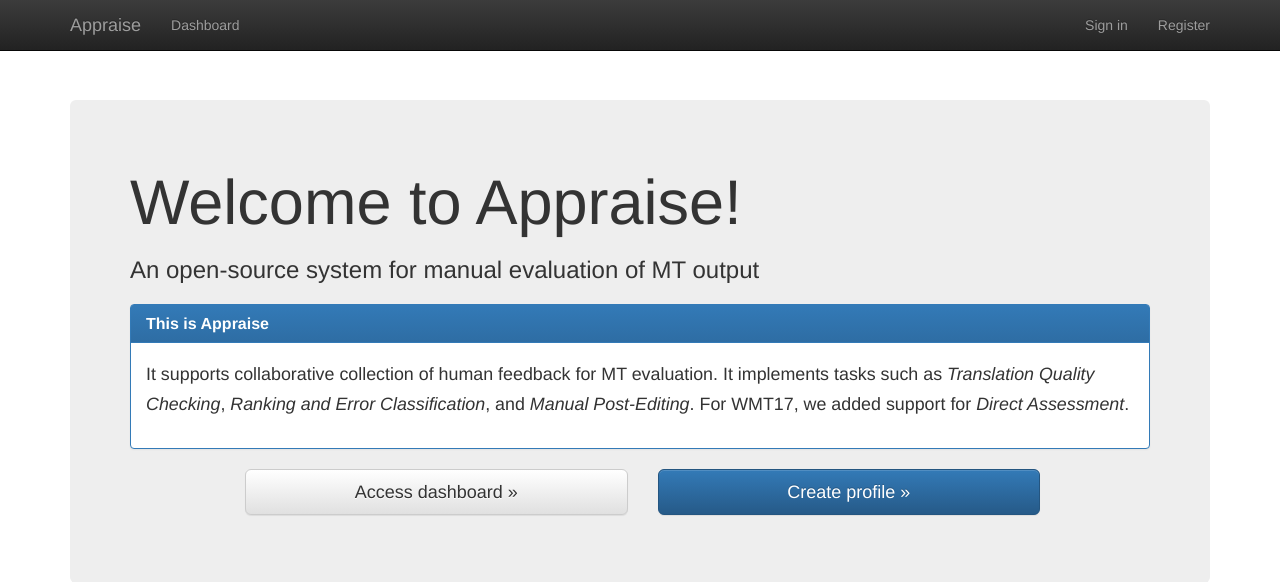
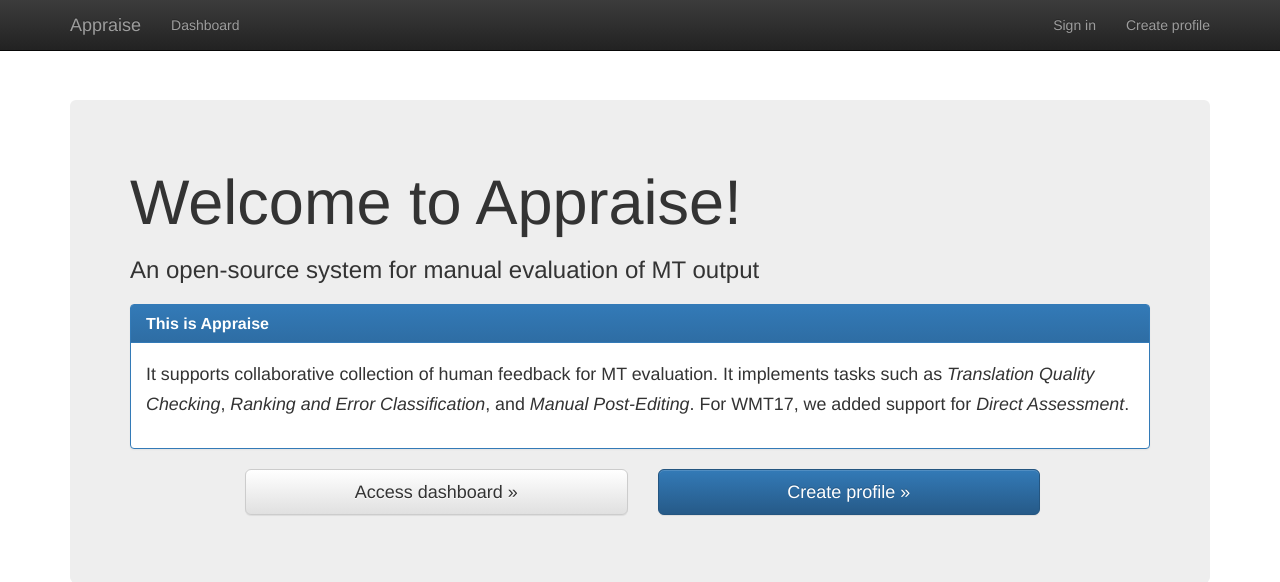
Before and after one commit to AppraiseDev/Appraise, a Django app: page / in a window 1280 px wide. Shown: the top 582 px of the page. Run offline with Django 3.2, Linux system fonts and the light colour scheme; some libraries are stand-ins or nearby versions.

Commit message:
Added logic for create vs. update profile links.

```diff
--- a/Appraise/urls.py
+++ b/Appraise/urls.py
@@ -59,6 +59,6 @@ urlpatterns = [
       name='change-password'
     ),
 
-    url(r'^dashboard/profile/$', dashboard_views.profile, name='profile'),
+    url(r'^dashboard/profile/$', dashboard_views.profile, name='update-profile'),
     url(r'^dashboard/$', dashboard_views.dashboard, name='dashboard'),
 ]
--- a/Dashboard/templates/Dashboard/base.html
+++ b/Dashboard/templates/Dashboard/base.html
@@ -49,13 +49,13 @@
           <ul class="nav navbar-nav navbar-right">
 {% if not request.user.is_authenticated %}
             <li><a href="{% url 'sign-in' %}">Sign in</a></li>
-            <li><a href="{% url 'sign-in' %}">Register</a></li>
+            <li><a href="{% url 'create-profile' %}">Create profile</a></li>
 {% else %}
             <li class="dropdown">
               <a href="#" class="dropdown-toggle" data-toggle="dropdown" role="button" aria-haspopup="true" aria-expanded="false">{{ request.user.username }}<span class="caret"></span></a>
               <ul class="dropdown-menu">
                 <li class="dropdown-header">Account</li>
-                <li><a href="#">Update profile</a></li>
+                <li><a href="{% url 'update-profile' %}">Update profile</a></li>
                 <li><a href="{% url 'change-password' %}">Change password</a></li>
                 <li><a href="{% url 'sign-out' %}">Sign out "{{ request.user.username }}"</a></li>
 {% if request.user.is_staff %}
--- a/Dashboard/templates/Dashboard/frontpage.html
+++ b/Dashboard/templates/Dashboard/frontpage.html
@@ -20,7 +20,11 @@
             <a class="btn btn-default btn-lg btn-block" href="{% url 'dashboard' %}" role="button">Access dashboard &raquo;</a>
           </div>
           <div class="col-md-5">
+{% if request.user.is_authenticated %}
+            <a class="btn btn-primary btn-lg btn-block" href="{% url 'update-profile' %}" role="button">Update profile &raquo;</a>
+{% else %}
             <a class="btn btn-primary btn-lg btn-block" href="{% url 'create-profile' %}" role="button">Create profile &raquo;</a>
+{% endif %}
           </div>
         </div>
 
```
